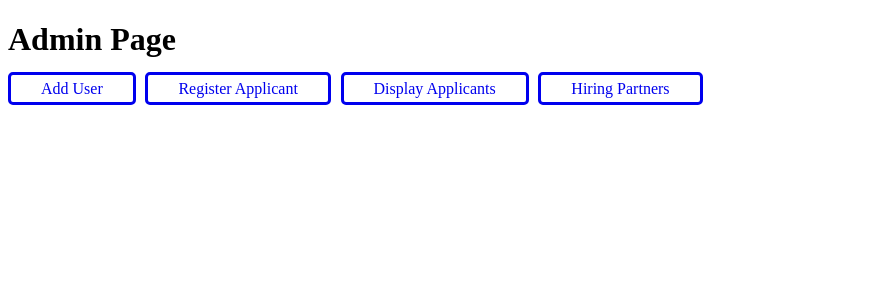
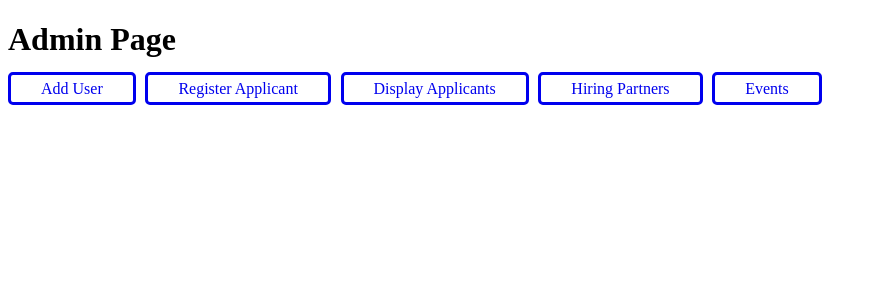
Before and after one commit to iO-Academy/AcademyPortal, a PHP site: page /templates/admin.phtml in a window 1280 px wide. Shown: the top 300 px of the page, without its empty margins (0-877 px from the left). Run offline with PHP 8.4, Linux system fonts and the light colour scheme.

Commit message:
added events link button to admin page

```diff
--- a/templates/admin.phtml
+++ b/templates/admin.phtml
@@ -15,5 +15,6 @@
         <a href="/addapplicant" class="custom-button">Register Applicant</a>
         <a href="/displayApplicants" class="custom-button">Display Applicants</a>
         <a href="/displayHiringPartnerPage" class="custom-button">Hiring Partners</a>
+        <a href="displayEventsPage" class="custom-button">Events</a>
     </body>
 </html>
```
